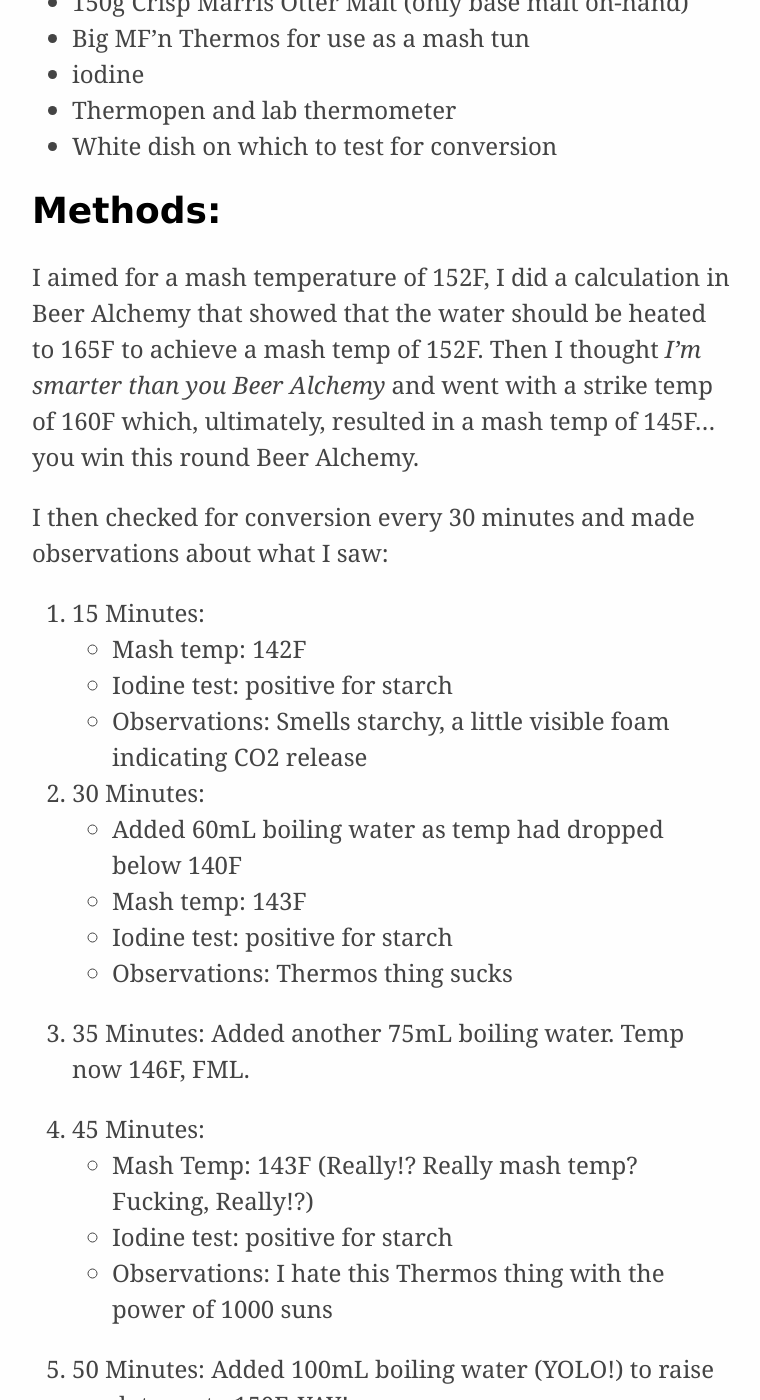
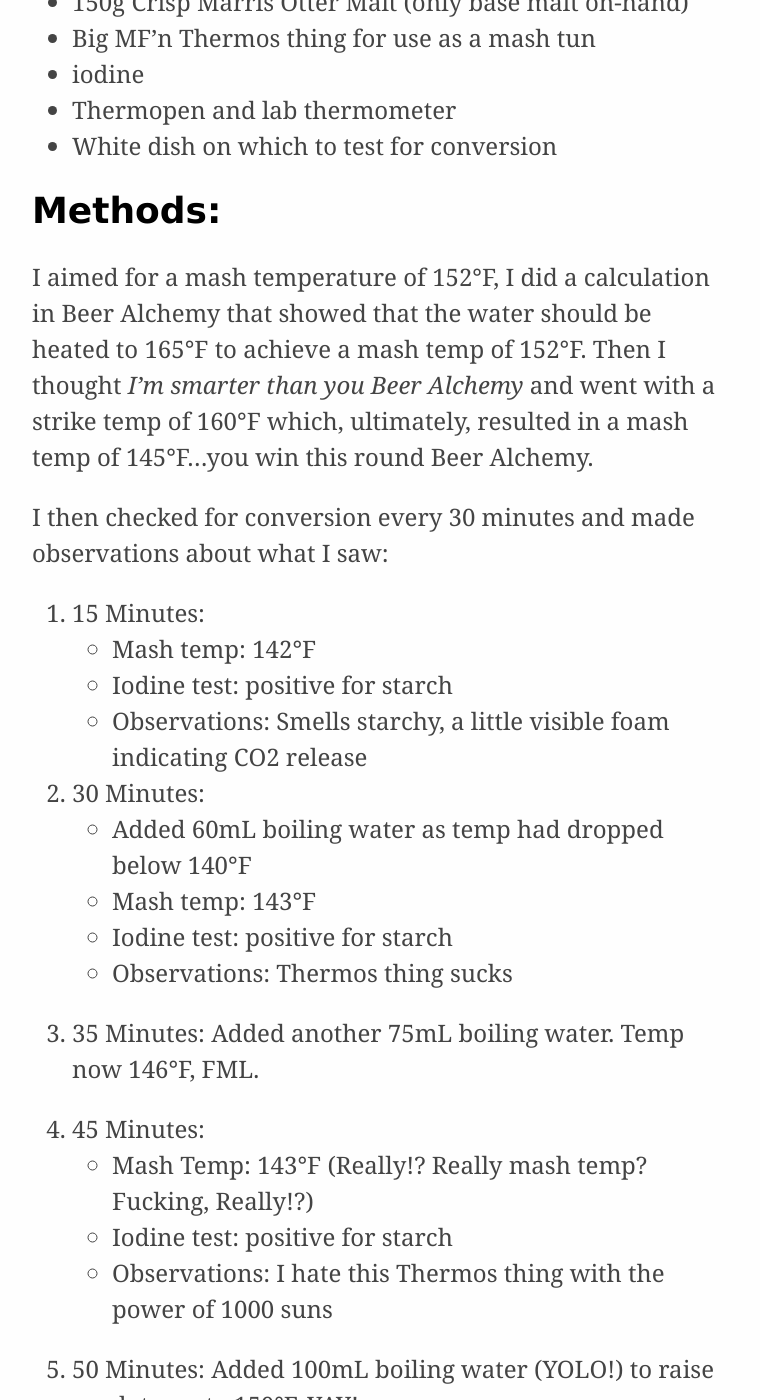
Before and after one commit to thcipriani/brewing, a Jekyll site: the page built from _posts/2014-01-19-distilled-water-conversion.md, in a window 1280 px wide and 1400 px high, scrolled down 2450 px. Shown: the whole window, without its empty margins (258-1018 px from the left). Built offline with Jekyll 4.4.1, drawn with Linux system fonts in a browser that asks for light colours; nearby versions of some CDN libraries; Markdown is read by kramdown in place of the engine named in the settings; comment, search, counter and statistics services are not loaded; some of the changed text lies outside the part shown.

Commit message:
Fix typeography in post

```diff
--- a/_posts/2014-01-19-distilled-water-conversion.md
+++ b/_posts/2014-01-19-distilled-water-conversion.md
@@ -34,25 +34,25 @@
 
 The results of these problems, in practical terms are, respectively:
 
-1. Your grain's starch will not convert to sugar in the mash.
-2. Your beer won't ferment, or will have significant problems fermenting.
+1. Your grain&#8217;s starch will not convert to sugar in the mash.
+2. Your beer won&#8217;t ferment, or will have significant problems fermenting.
 3. Your final beer will be hazy.
 
-If you could disprove one of those things, maybe it's worth designing an _actual_
+If you could disprove one of those things, maybe it&#8217;s worth designing an _actual_
 experiment to test the effect of calcium on brewing and the beer it creates.
 
 Idea:
 ---
 
-* If a mash passes an iodine test, it's starch has been converted.
+* If a mash passes an iodine test, it&#8217;s starch has been converted.
 * If a mash made with distilled water passes an ion test, then calcium from water is not _strictly_ necessary for mashing.
 
 Materials:
 ---
 
-* 300g Distilled Water
+* 300g Distilled Water (plus bunches more. See [Methods](#methods)
 * 150g Crisp Marris Otter Malt (only base malt on-hand)
-* Big MF'n Thermos for use as a mash tun
+* Big MF&#8217;n Thermos thing for use as a mash tun
 * iodine
 * Thermopen and lab thermometer
 * White dish on which to test for conversion
@@ -60,35 +60,35 @@
 Methods:
 ---
 
-I aimed for a mash temperature of 152F, I did a calculation in Beer Alchemy
-that showed that the water should be heated to 165F to achieve a mash temp of 152F.
-Then I thought _I'm smarter than you Beer Alchemy_ and went with a strike temp of 160F
-which, ultimately, resulted in a mash temp of 145F...you win this round Beer Alchemy.
+I aimed for a mash temperature of 152&deg;F, I did a calculation in Beer Alchemy
+that showed that the water should be heated to 165&deg;F to achieve a mash temp of 152&deg;F.
+Then I thought _I&#8217;m smarter than you Beer Alchemy_ and went with a strike temp of 160&deg;F
+which, ultimately, resulted in a mash temp of 145&deg;F&#8230;you win this round Beer Alchemy.
 
 I then checked for conversion every 30 minutes and made observations about what I saw:
 
 1. 15 Minutes:
-  * Mash temp: 142F
+  * Mash temp: 142&deg;F
   * Iodine test: positive for starch
   * Observations: Smells starchy, a little visible foam indicating CO2 release
 
 2. 30 Minutes:
-  * Added 60mL boiling water as temp had dropped below 140F
-  * Mash temp: 143F
+  * Added 60mL boiling water as temp had dropped below 140&deg;F
+  * Mash temp: 143&deg;F
   * Iodine test: positive for starch
   * Observations: Thermos thing sucks
 
-3. 35 Minutes: Added another 75mL boiling water. Temp now 146F, FML.
+3. 35 Minutes: Added another 75mL boiling water. Temp now 146&deg;F, FML.
 
 4. 45 Minutes:
-  * Mash Temp: 143F (Really!? Really mash temp? Fucking, Really!?)
+  * Mash Temp: 143&deg;F (Really!? Really mash temp? Fucking, Really!?)
   * Iodine test: positive for starch
   * Observations: I hate this Thermos thing with the power of 1000 suns
 
-5. 50 Minutes: Added 100mL boiling water (YOLO!) to raise mash temp to 150F, YAY!
+5. 50 Minutes: Added 100mL boiling water (YOLO!) to raise mash temp to 150&deg;F, YAY!
 
 6. 60 Minutes:
-  * Mash temp: 146F
+  * Mash temp: 146&deg;F
   * Iodine test: negative for starch
   * Observations: Smells and tastes sweet
 
```
Also changed, not shown: other parts of _posts/2014-01-19-distilled-water-conversion.md (+9 -9 lines).
